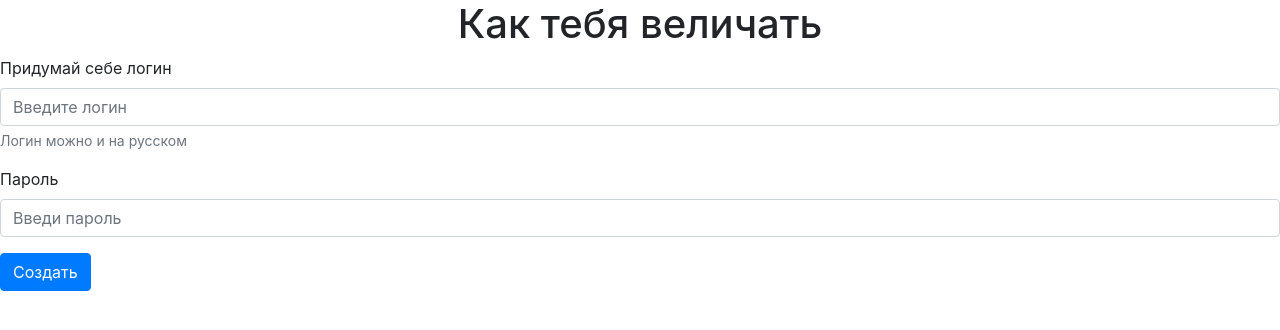
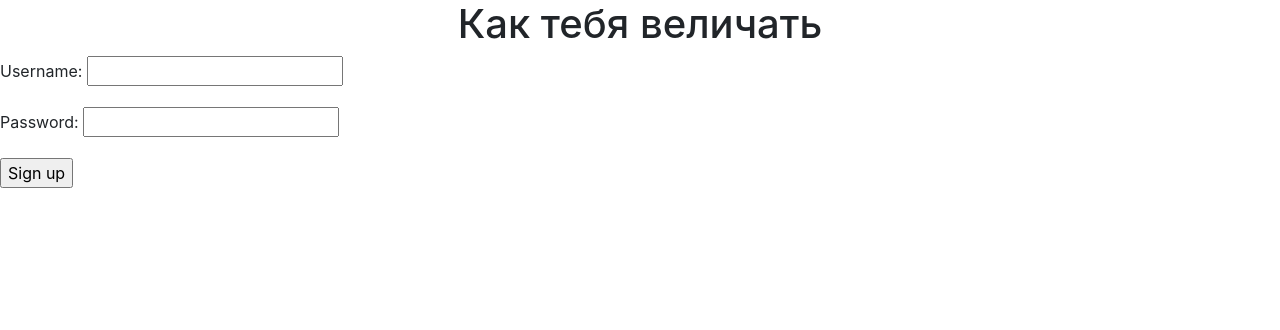
Before and after one commit to MakarovIlya944/meme-django, a Django app: page /signup/ in a window 1280 px wide. Shown: the top 330 px of the page. Run offline with Django 3.2, Linux system fonts and the light colour scheme; some libraries are stand-ins or nearby versions.

Commit message:
Add signup form

```diff
--- a/meme/default/forms.py
+++ b/meme/default/forms.py
@@ -1,5 +1,9 @@
 from django import forms
+from default import models
 
-class Loginform(forms.Form):
-    username = forms.CharField(max_length=25, label="Enter username")
-    password = forms.CharField(max_length=30, label='Password', widget=forms.PasswordInput)
+class Signupform(forms.ModelForm):
+    password = forms.CharField(label='Password', widget=forms.PasswordInput)
+
+    class Meta:
+        model= models.Siteuser
+        fields= ["username", "password"]
--- /dev/null
+++ b/meme/default/models.py
@@ -0,0 +1,5 @@
+from django.db import models
+
+class Siteuser(models.Model):
+    username = models.CharField(max_length=25)
+    password = models.CharField(max_length=30)
--- a/meme/default/views.py
+++ b/meme/default/views.py
@@ -7,7 +7,31 @@ def index(request):
     return render(request, "default/index.html")
 
 def signup(request):
-    return render(request, "default/signup.html")
+
+    uservalue=''
+    passwordvalue=''
+
+    form= forms.Signupform(request.POST or None)
+    if form.is_valid():
+        fs= form.save(commit=False)
+        uservalue = form.cleaned_data.get("username")
+        passwordvalue = form.cleaned_data.get("password")
+        try:
+            user= User.objects.get(username=uservalue) #if able to get, user exists and must try another username
+            context= {'form': form, 'error':'The username you entered has already been taken. Please try another username.'}
+            return render(request, 'default/signup.html', context)
+        except User.DoesNotExist:
+            user= User.objects.create_user(uservalue, password= passwordvalue)
+            user.save()
+            login(request,user)
+
+            fs.user= request.user
+            fs.save()
+            context= {'form': form}
+            return render(request, 'default/signup.html', context)
+    else:
+        context= {'form': form}
+        return render(request, 'default/signup.html', context)
 
 def signin(request):
 
--- a/meme/templates/default/signup.html
+++ b/meme/templates/default/signup.html
@@ -12,7 +12,15 @@
 
 <body>
     <h1 style="text-align: center;">Как тебя величать</h1>
-    <form>
+    <form action="" method="POST">
+            {% csrf_token %}
+            {% if error %}
+            {{ error }}
+            {% endif %}
+            {{ form.as_p }}
+            <input type="submit" name="submit" value="Sign up"/>
+    </form>
+    <!-- <form action="" method="POST">
         <div class="form-group">
             <label for="inputLogin">Придумай себе логин</label>
             <input type="text" class="form-control" id="inputLogin" aria-describedby="inputHelp"
@@ -24,7 +32,7 @@
             <input type="password" class="form-control" id="inputPassword" placeholder="Введи пароль">
         </div>
         <button type="submit" class="btn btn-primary">Создать</button>
-    </form>
+    </form> -->
 </body>
 
 </html>
```
Also changed, not shown: meme/templates/default/signin.html (+4 -6 lines), 1 other file.
